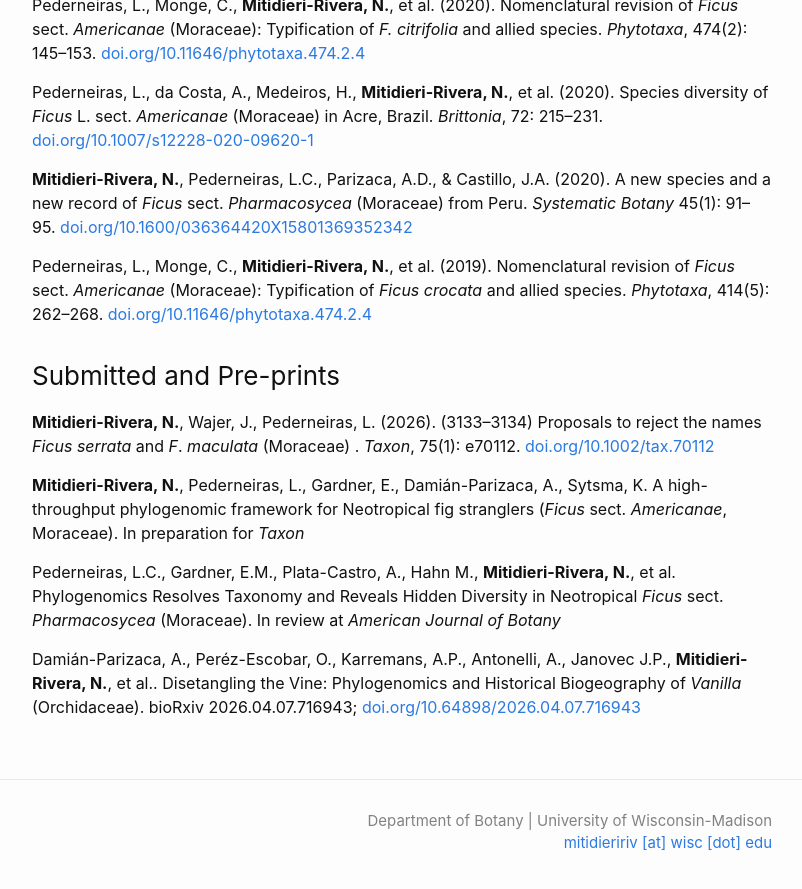
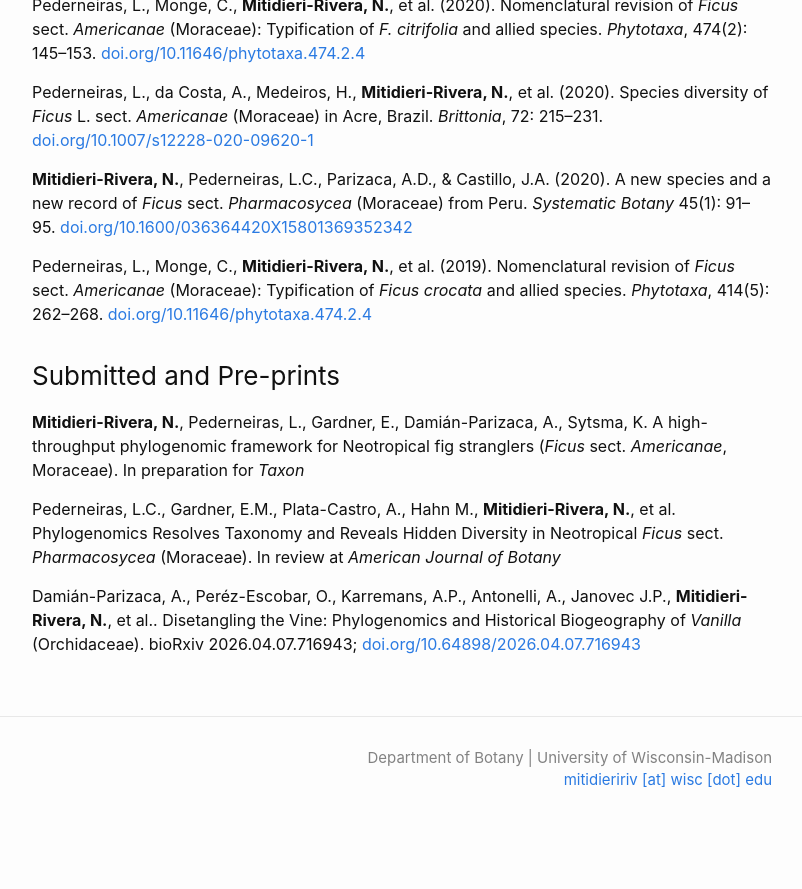
Before and after one commit to phyloverse/phyloverse.github.io, a Jekyll site: the page built from pubs.md, in a window 1280 px wide and 900 px high, scrolled down 903 px. Shown: the top 889 px of the window, without its empty margins (238-1040 px from the left). Built offline with Jekyll 4.4.1, drawn with Linux system fonts in a browser that asks for light colours; after the commit the page ends 1740 px from its top, so only the background shows below that.

Commit message:
Update pubs.md

```diff
--- a/pubs.md
+++ b/pubs.md
@@ -35,9 +35,6 @@
 
 ### Submitted and Pre-prints
 
-**Mitidieri-Rivera, N.**, Wajer, J., Pederneiras, L. (2026). (3133–3134) Proposals to reject the names *Ficus serrata* and *F*. *maculata* (Moraceae)
-. *Taxon*, 75(1): e70112. [doi.org/10.1002/tax.70112](https://doi.org/10.1002/tax.70112)
-
 **Mitidieri-Rivera, N.**, Pederneiras, L., Gardner, E., Damián-Parizaca, A., Sytsma, K. A high-throughput phylogenomic framework for Neotropical fig stranglers (*Ficus* sect. *Americanae*, Moraceae). In preparation for *Taxon*
 
 Pederneiras, L.C., Gardner, E.M., Plata-Castro, A., Hahn M., **Mitidieri-Rivera, N.**, et al. Phylogenomics Resolves Taxonomy and Reveals Hidden Diversity in Neotropical *Ficus* sect. *Pharmacosycea* (Moraceae). In review at *American Journal of Botany*
```
